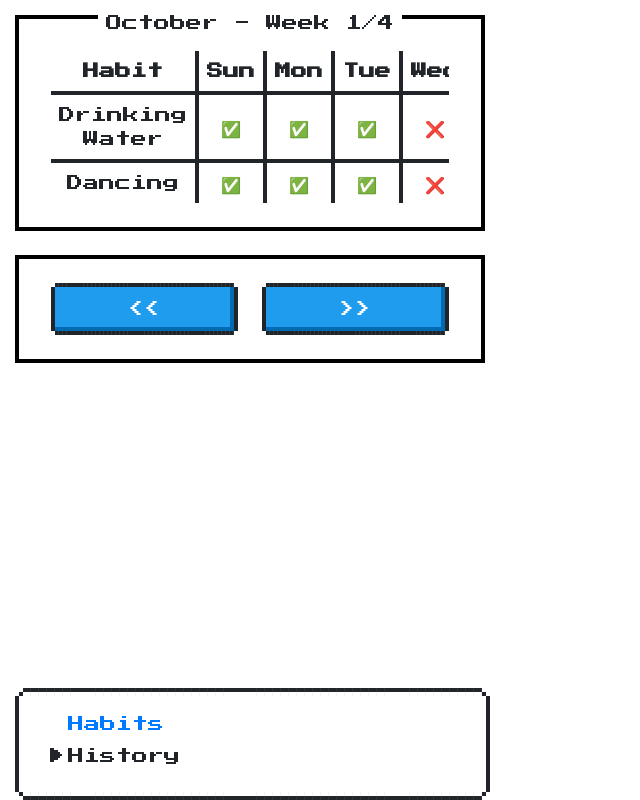
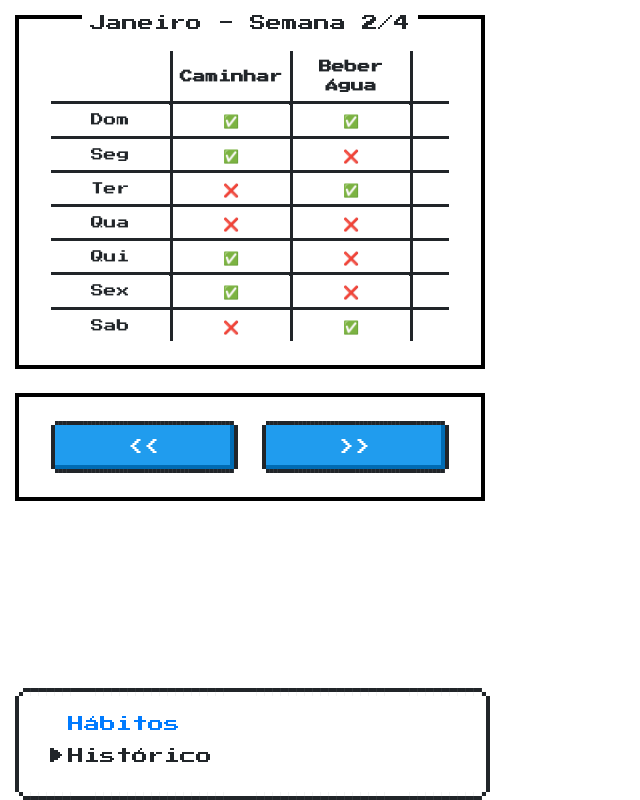
Before and after one commit to FerJSsilva/habit-tracker-frontend-cra, a React (Create React App) app: page /history in a window 1280 px wide. Shown: the whole page, without its empty margins (0-640 px from the left). Built offline with nearby package versions, Linux system fonts and the light colour scheme.

Commit message:
feat: update CSS and translations

```diff
--- a/src/components/composite-components/NavBoard/NavBoard.jsx
+++ b/src/components/composite-components/NavBoard/NavBoard.jsx
@@ -25,10 +25,10 @@ function Navboard({ checked }) {
             checked={checked === 'habits'}
           >
             {checked === 'habits' ? (
-              <span>Habits</span>
+              <span>Hábitos</span>
             ) : (
               <Link href="/">
-                <a className="link">Habits</a>
+                <a className="link">Hábitos</a>
               </Link>
             )}
           </RadioButton>
@@ -41,10 +41,10 @@ function Navboard({ checked }) {
             checked={checked === 'history'}
           >
             {checked === 'history' ? (
-              <span>History</span>
+              <span>Histórico</span>
             ) : (
               <Link href="/history">
-                <a className="link">History</a>
+                <a className="link">Histórico</a>
               </Link>
             )}
           </RadioButton>
--- a/src/page-containers/AppRoot/App.css
+++ b/src/page-containers/AppRoot/App.css
@@ -57,3 +57,16 @@ html, body, pre, code, kbd, samp {
     transform: rotate(360deg);
   }
 }
+
+.nes-table td, .nes-table th {
+  padding: 6px;  /* Adjust as needed */
+}
+
+.nes-table {
+  font-size: 0.8em;  /* Adjust as needed */
+}
+
+.nes-table th {
+  max-width: 120px;  /* Adjust as needed */
+  min-width: 120px;  /* Adjust as needed */
+}
--- a/src/page-containers/Habits/Habits.jsx
+++ b/src/page-containers/Habits/Habits.jsx
@@ -7,7 +7,7 @@ import { FaGlassWaterDroplet } from 'react-icons/fa6';
 
 const Habits = () => (
   <Container
-    title={'Habits - Physical'}
+    title={'Hábitos - Físico'}
     centered
   >
     <div>
@@ -18,7 +18,7 @@ const Habits = () => (
         >
           <div style={{ display: 'flex', justifyContent: 'space-between' }}>
             <BsPersonWalking size={48} />
-            <h3>Walking 15m</h3>
+            <h3>Andar 15m</h3>
             <IoIosAddCircleOutline size={48} />
           </div>
         </label>
@@ -33,7 +33,7 @@ const Habits = () => (
         >
           <div style={{ display: 'flex', justifyContent: 'space-between' }}>
             <FaGlassWaterDroplet size={48} />
-            <h3>Drinking Water</h3>
+            <h3>Beber Água</h3>
             <IoIosAddCircleOutline size={48} />
           </div>
         </label>
--- a/src/page-containers/History/History.jsx
+++ b/src/page-containers/History/History.jsx
@@ -1,43 +1,110 @@
 import React from 'react';
+import dayjs from 'dayjs';
 import Container from '../../components/block-components/NES/Container/Container';
 
-const Home = () => (
+function getWeekOfMonth(date) {
+  const hoje = dayjs(); // Pega a data de hoje
+  const primeiroDiaDoMes = hoje.startOf('month'); // Pega o primeiro dia do mês
+  const diferencaEmDias = hoje.diff(primeiroDiaDoMes, 'day'); // Calcula a diferença em dias
+
+  const semanaDoMes = Math.ceil((diferencaEmDias + 1) / 7); // Calcula a semana do mês
+
+  return semanaDoMes;
+}
+
+function Home() {
+  const currentDate = dayjs();
+  const currentMonth = dayjs().format('MMMM');
+
+  return (
     <div>
       <Container
-      title={'October - Week 1/4'}
+        title={`${
+          currentMonth.charAt(0).toUpperCase() + currentMonth.slice(1)
+        } - Semana ${getWeekOfMonth(currentDate)}/4`}
         centered
       >
         <div className="nes-table-responsive">
           <table className="nes-table is-centered s">
             <thead>
               <tr>
-              <th>Habit</th>
-              <th>Sun</th>
-              <th>Mon</th>
-              <th>Tue</th>
-              <th>Wed</th>
-              <th>Thd</th>
-              <th>Fri</th>
-              <th>Sat</th>
+                <th></th>
+                <th>Caminhar</th>
+                <th>Beber Água</th>
+                <th>Ler</th>
+                <th>Meditar</th>
+                <th>Cozinhar</th>
+                <th>Lavar o Rosto</th>
+                <th>Pisar na Terra</th>
               </tr>
             </thead>
             <tbody>
               <tr>
-              <td>Drinking Water</td>
+                <td>Dom</td>
+                <td>✅</td>
+                <td>✅</td>
+                <td>❌</td>
+                <td>✅</td>
+                <td>❌</td>
+                <td>✅</td>
+                <td>❌</td>
+              </tr>
+              <tr>
+                <td>Seg</td>
+                <td>✅</td>
+                <td>❌</td>
+                <td>❌</td>
+                <td>✅</td>
+                <td>✅</td>
+                <td>✅</td>
+                <td>❌</td>
+              </tr>
+              <tr>
+                <td>Ter</td>
+                <td>❌</td>
+                <td>✅</td>
+                <td>✅</td>
+                <td>❌</td>
+                <td>✅</td>
+                <td>✅</td>
+                <td>❌</td>
+              </tr>
+              <tr>
+                <td>Qua</td>
+                <td>❌</td>
+                <td>❌</td>
+                <td>✅</td>
+                <td>✅</td>
+                <td>✅</td>
+                <td>✅</td>
+                <td>❌</td>
+              </tr>
+              <tr>
+                <td>Qui</td>
+                <td>✅</td>
+                <td>❌</td>
                 <td>✅</td>
                 <td>✅</td>
                 <td>✅</td>
                 <td>❌</td>
                 <td>❌</td>
+              </tr>
+              <tr>
+                <td>Sex</td>
+                <td>✅</td>
+                <td>❌</td>
+                <td>✅</td>
+                <td>❌</td>
+                <td>✅</td>
                 <td>✅</td>
                 <td>❌</td>
               </tr>
               <tr>
-              <td>Dancing</td>
+                <td>Sab</td>
+                <td>❌</td>
                 <td>✅</td>
                 <td>✅</td>
                 <td>✅</td>
-              <td>❌</td>
                 <td>❌</td>
                 <td>✅</td>
                 <td>❌</td>
@@ -65,5 +132,6 @@ const Home = () => (
       </Container>
     </div>
   );
+}
 
 export default Home;
--- a/src/page-containers/Home/Home.jsx
+++ b/src/page-containers/Home/Home.jsx
@@ -1,25 +1,29 @@
 import React from 'react';
 import { Link } from 'wouter';
+import dayjs from 'dayjs';
+import 'dayjs/locale/pt-br';
 import Container from '../../components/block-components/NES/Container/Container';
-// Import Dashboard from '../../components/domain-components/Dashboard/Dashboard';
 import HabitsGroup from '../../components/domain-components/HabitsGroup/HabitsGroup';
 
+dayjs.locale('pt-br');
+
 const habitsMock = [
-  { id: 1, name: 'Reading', status: 'completed' },
-  { id: 2, name: 'Writing', status: 'completed' },
-  { id: 3, name: 'Jogging', status: 'failed' },
-  { id: 4, name: 'Coding', status: 'standard' },
-  { id: 5, name: 'Meditating', status: 'completed' },
+  { id: 1, name: 'Ler', status: 'standard' },
+  { id: 2, name: 'Escrever', status: 'standard' },
+  { id: 3, name: 'Caminhar', status: 'failed' },
+  { id: 4, name: 'Programar', status: 'completed' },
+  { id: 5, name: 'Meditar', status: 'completed' },
 ];
 
 function Home() {
+  const currentDate = dayjs().format('YYYY-MM-DD');
+
   return (
     <div>
-      {/* <Dashboard /> */}
       <br />
 
       <Container
-        title={'Hoje - Domingo'}
+        title={'Hoje - Quarta'}
         centered
       >
         <div
@@ -30,6 +34,7 @@ function Home() {
             id="time_field"
             className="nes-input"
             type="date"
+            value={currentDate}
             style={{ width: '', marginRight: '8px' }}
           />
           <Link to="/categories">
@@ -37,7 +42,7 @@ function Home() {
               type="button"
               className="nes-btn is-primary"
             >
-              Add
+              Novo
             </button>
           </Link>
         </div>
--- a/src/page-containers/NewHabit/NewHabit.jsx
+++ b/src/page-containers/NewHabit/NewHabit.jsx
@@ -5,10 +5,10 @@ import { Link } from 'wouter';
 const NewHabit = () => (
   <Container>
     <Container
-      title={'New Habit'}
+      title={'Novo Hábito'}
       centered
     >
-      <span className="nes-text is-primary">Drinking Water</span>
+      <span className="nes-text is-primary">Beber água</span>
     </Container>
     <br />
     <Container
@@ -23,7 +23,18 @@ const NewHabit = () => (
             value="Monday"
             defaultChecked
           />
-          <span>Monday</span>
+          <span>Domingo</span>
+        </label>
+      </div>
+      <div>
+        <label>
+          <input
+            type="checkbox"
+            className="nes-checkbox"
+            value="Monday"
+            defaultChecked
+          />
+          <span>Segunda</span>
         </label>
       </div>
       <div>
@@ -34,7 +45,7 @@ const NewHabit = () => (
             value="Tuesday"
             defaultChecked
           />
-          <span>Tuesday</span>
+          <span>Terça</span>
         </label>
       </div>
       <div>
@@ -45,7 +56,7 @@ const NewHabit = () => (
             value="Wednesday"
             defaultChecked
           />
-          <span>Wednesday</span>
+          <span>Quarta</span>
         </label>
       </div>
       <div>
@@ -56,7 +67,7 @@ const NewHabit = () => (
             value="Thursday"
             defaultChecked
           />
-          <span>Thursday</span>
+          <span>Quinta</span>
         </label>
       </div>
       <div>
@@ -67,7 +78,7 @@ const NewHabit = () => (
             value="Friday"
             defaultChecked
           />
-          <span>Friday</span>
+          <span>Sexta</span>
         </label>
       </div>
       <div>
@@ -78,18 +89,7 @@ const NewHabit = () => (
             value="Saturday"
             defaultChecked
           />
-          <span>Saturday</span>
-        </label>
-      </div>
-      <div>
-        <label>
-          <input
-            type="checkbox"
-            className="nes-checkbox"
-            value="Monday"
-            defaultChecked
-          />
-          <span>Monday</span>
+          <span>Sábado</span>
         </label>
       </div>
     </Container>
@@ -100,45 +100,45 @@ const NewHabit = () => (
       centered
     >
       <div style={{ display: 'flex', justifyContent: 'flex-start' }}>
-        <div style={{ marginRight: '15px' }}>
+        <div style={{ marginRight: '10px' }}>
           <button>+</button>
           <button>-</button>
         </div>
         <div>
-          <span style={{ marginRight: '15px' }}>Any Hour </span>
+          <span style={{ marginRight: '10px' }}>Any Hour </span>
         </div>
         <span> x {5}</span>
       </div>
       <hr />
       <div style={{ display: 'flex', justifyContent: 'flex-start' }}>
-        <div style={{ marginRight: '15px' }}>
+        <div style={{ marginRight: '10px' }}>
           <button>+</button>
           <button>-</button>
         </div>
         <div>
-          <span style={{ marginRight: '15px' }}>Morning </span>
+          <span style={{ marginRight: '10px' }}>Morning </span>
         </div>
         <span> x {5}</span>
       </div>
       <hr />
       <div style={{ display: 'flex', justifyContent: 'flex-start' }}>
-        <div style={{ marginRight: '15px' }}>
+        <div style={{ marginRight: '10px' }}>
           <button>+</button>
           <button>-</button>
         </div>
         <div>
-          <span style={{ marginRight: '15px' }}>Afternoon </span>
+          <span style={{ marginRight: '10px' }}>Afternoon </span>
         </div>
         <span> x {5}</span>
       </div>
       <hr />
       <div style={{ display: 'flex', justifyContent: 'flex-start' }}>
-        <div style={{ marginRight: '15px' }}>
+        <div style={{ marginRight: '10px' }}>
           <button>+</button>
           <button>-</button>
         </div>
         <div>
-          <span style={{ marginRight: '15px' }}>Evening </span>
+          <span style={{ marginRight: '10px' }}>Evening </span>
         </div>
         <span> x {5}</span>
       </div>
@@ -152,7 +152,7 @@ const NewHabit = () => (
         className="nes-btn is-success"
         style={{ width: '100%' }}
       >
-        Save
+        Salvar
       </button>
     </Link>
   </Container>
```
Also changed, not shown: src/page-containers/Categories/Categories.jsx (+25 -27 lines). Lines whose indentation alone changed are shown as unchanged.
